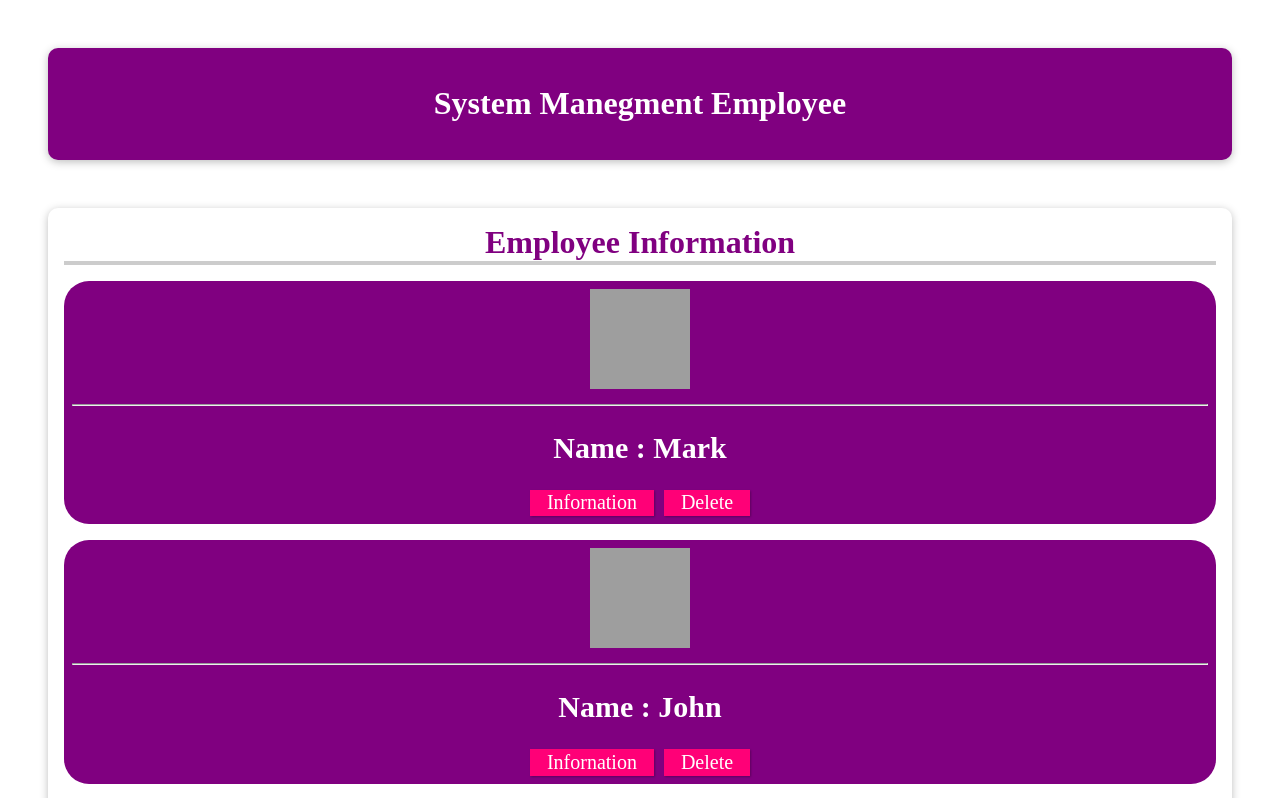
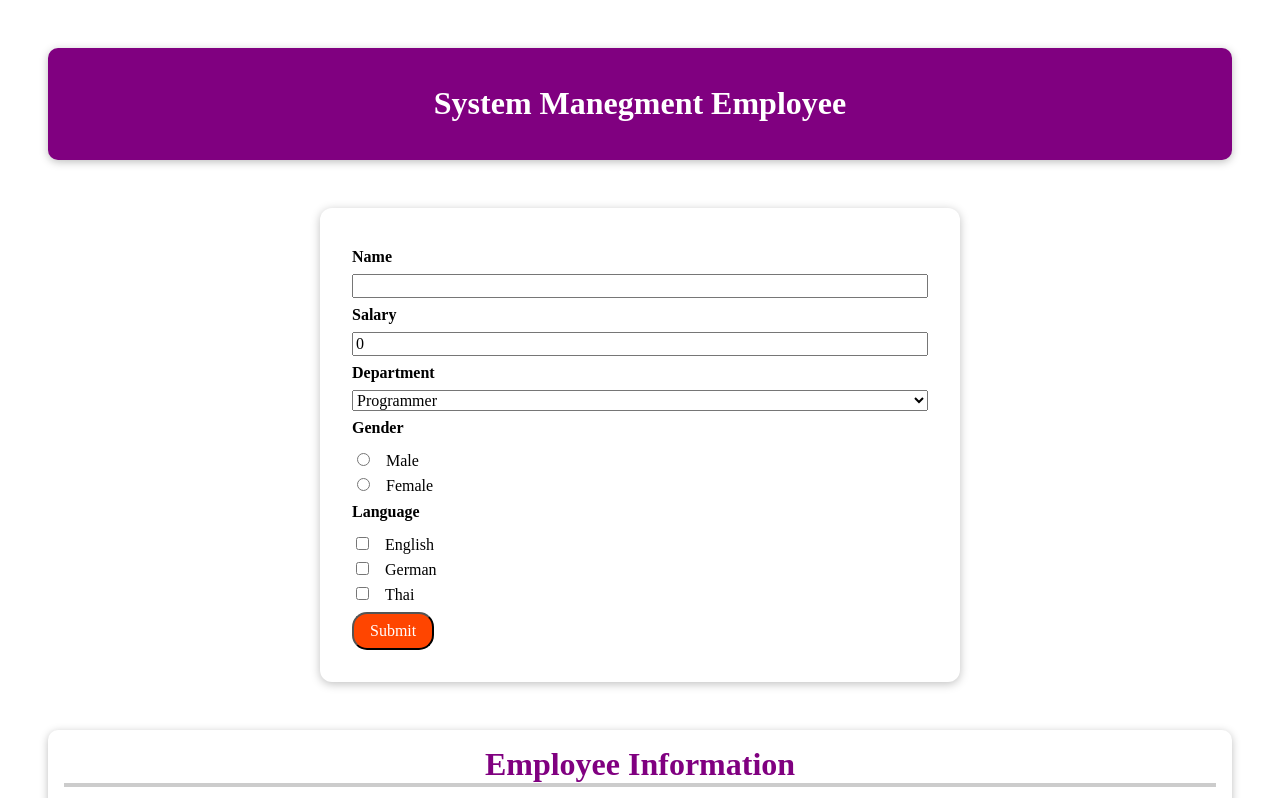
Before and after one commit to Komgrit015/my-app-component, a Vue app: page / in a window 1280 px wide. Shown: the top 798 px of the page. Built offline with nearby package versions, Linux system fonts and the light colour scheme; grey boxes are pictures that could not be loaded.

Commit message:
input v-model

```diff
--- a/src/App.vue
+++ b/src/App.vue
@@ -2,6 +2,7 @@
   <header>
       <h1>System Manegment Employee</h1>
   </header>
+  <FormComponent></FormComponent>
   <section class="employee-content">
       <h2>Employee Information</h2>
       <ListData/>
@@ -10,11 +11,13 @@
 
 <script>
 import ListData from './components/ListData.vue'
+import FormComponent from './components/FormComponent.vue';
 export default{
 
   name :"App",
   components:{
-      ListData
+      ListData,
+      FormComponent
   }
 }
 
--- a/src/components/FormComponent.vue
+++ b/src/components/FormComponent.vue
@@ -1,8 +1,52 @@
 <template>
+    <form>
+        <div class="form-control">
+            <label for="emp-name">Name</label>
+            <input type="text" v-model.trim="employee.name"/>
+
+        </div>
+        <div class="form-control">
+            <label for="salary">Salary</label>
+            <input type="number" v-model="employee.salary"/>
+        </div>
+        <div class="form-control">
+            <label for="department">Department</label>
+            <select v-model="employee.department">
+                <option value="Programmer">Programmer</option>
+                <option value="Tester">Tester</option>
+                <option value="UX/UI">UX/UI</option>
+            </select>
+        </div>
+        <div class="form-control">
+            <h2>Gender</h2>
+            <div>
+                <input type="radio" value="Male" v-model="employee.gender"/>
+                <label for="gender-name">Male</label>
+            </div>
+            <div>
+                <input type="radio" value="Female" v-model="employee.gender"/>
+                <label for="gender-name">Female</label>
+            </div>
+        </div>
+        <div class="form-control">
+            <h2>Language</h2>
+            <div>
+                <input type="checkbox" value="English" v-model="employee.skill"/>
+                <label for="skill">English</label>
+            </div>
+            <div>
+                <input type="checkbox" value="German" v-model="employee.skill"/>
+                <label for="skill">German</label>
+            </div>
+            <div>
+                <input type="checkbox" value="Thai" v-model="employee.skill"/>
+                <label for="skill">Thai</label>
+            </div>
+        </div>
         <div>
-        <h1>{{ message }}</h1>
-    </div>
-
+            <button>Submit</button>
+        </div>
+    </form>
 </template>
 
 <script>
@@ -10,13 +54,62 @@ export default {
     name: "FormComponent",
         data(){
         return{
-            message:"แบบฟอร์มบันทึกข้อมูลพนักงาน"
+           employee:{
+            name:"",
+            salary:"0",
+            department:"Programmer",
+            gender:"",
+            skill:"",
+           }
         }
     }
 
 }
 </script>
 
-<style>
+<style scoped>
+    form{
+        margin:2rem auto;
+        max-width: 40rem;
+        border-radius: 12px;
+        box-shadow: 0 2px 10px rgba(0, 0, 0, 0.25);
+        padding: 2rem;
+        background: #fff;
+    }
+    .form-control{
+        margin:0.5rem 0;
+    }
 
+    label{
+        font-weight: bold;
+    }
+
+    input,select{
+        display: block;
+        width: 100%;
+        font:inherit;
+        margin-top: 0.5rem;
+    }
+
+    button{
+        font:inherit;
+        background: orangered;
+        color:white;
+        cursor: pointer;
+        padding: 0.5rem 1rem;
+        border-radius: 15px;
+    }
+    input[type="radio"],input[type="checkbox"]{
+        display: inline-block;
+        width: auto;
+        margin-right: 1rem;
+    }
+    input[type="radio"]+label,
+    input[type="checkbox"]+label{
+        font-weight: normal;
+    }
+    h2{
+        font-size: 1rem;
+        margin:0.5rem 0;
+    }
 </style>
```
